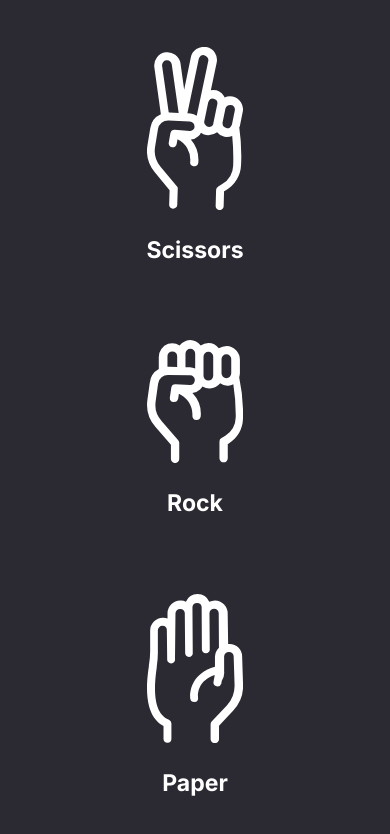
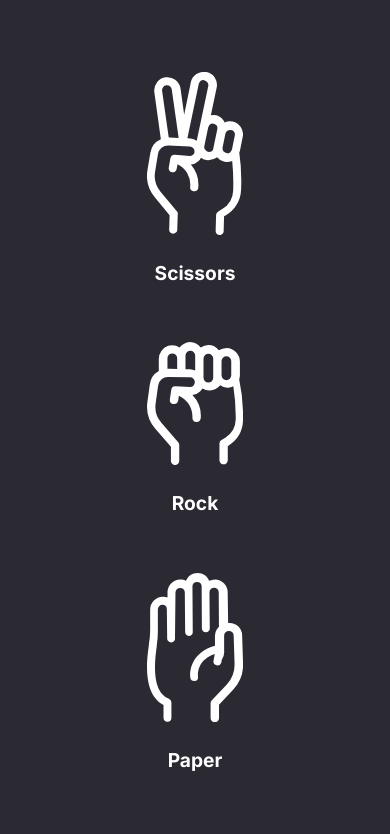
Before and after one commit to guilhermereis1k/PaperRockScissorsgame, a Next.js app: page / in a window 390 px wide. Both pictures are taken after a click on the button "Start now". Shown: the top 834 px of the page. Built offline with nearby package versions, Linux system fonts and the light colour scheme.

Commit message:
fixed visual break in mobile

```diff
--- a/src/app/components/GamePhases/Battle.module.css
+++ b/src/app/components/GamePhases/Battle.module.css
@@ -2,7 +2,7 @@
   display: flex;
   justify-content: center;
   align-items: center;
-  height: 100vh;
+  min-height: 100vh;
 }
 
 .battle h1 {
@@ -37,7 +37,7 @@
   .battle__content {
     flex-direction: column;
     justify-content: center;
-    margin-top: 0;
+    margin-top: 4rem;
   }
 }
 
@@ -66,10 +66,6 @@
   .battle__box {
     gap: 0;
   }
-
-  .battle__box:first-child {
-    margin-top: 10rem;
-  }
 }
 
 .battle__box:hover {
@@ -92,9 +88,9 @@
 @media only screen and (max-width: 700px) {
   .battle__result {
     flex-direction: column;
-    margin: 2rem 0;
-    margin-bottom: 6rem;
-    gap: 1rem;
+    margin: 0;
+    margin-bottom: 4rem;
+    gap: 0;
     height: auto;
     animation: showInDisplayMobile linear 3s;
   }
@@ -161,6 +157,7 @@
 @media only screen and (max-width: 700px) {
   .battle__score {
     margin-top: 2rem;
+    gap: 1rem;
   }
 }
 
--- a/src/app/components/GamePhases/ChooseWeapon.module.css
+++ b/src/app/components/GamePhases/ChooseWeapon.module.css
@@ -1,5 +1,5 @@
 .selection {
-  height: 100vh;
+  min-height: 100vh;
   display: flex;
   justify-content: center;
   gap: 8rem;
--- a/src/app/components/GamePhases/ComputerChoosing.module.css
+++ b/src/app/components/GamePhases/ComputerChoosing.module.css
@@ -2,7 +2,7 @@
   display: flex;
   justify-content: center;
   align-items: center;
-  height: 100vh;
+  min-height: 100vh;
   animation: 1s ease-out 4s 1 opacityShowing;
   font-size: 2rem;
 }
@@ -10,6 +10,7 @@
 @media only screen and (max-width: 700px) {
   .main {
     text-align: center;
+    font-size: 1.8rem;
   }
 }
 
--- a/src/app/components/GamePhases/Weapon.module.css
+++ b/src/app/components/GamePhases/Weapon.module.css
@@ -21,8 +21,9 @@
 @media only screen and (max-width: 700px) {
   .selection__box {
     min-height: 10rem;
-    padding: 5rem 5rem;
+    padding: 3.5rem 4.5rem;
     gap: 4rem;
+    font-size: 2rem;
   }
 }
 
@@ -31,6 +32,12 @@
   box-shadow: rgba(255, 255, 255, 0.25) 0rem 0.6rem 1.2rem -2rem,
     rgba(255, 255, 255, 0.3) 0rem 3px 7rem -1rem;
   font-size: 2.6rem;
+}
+
+@media only screen and (max-width: 900px) {
+  .selection__box:hover {
+    font-size: 2.2rem;
+  }
 }
 
 .selection__images {
```
